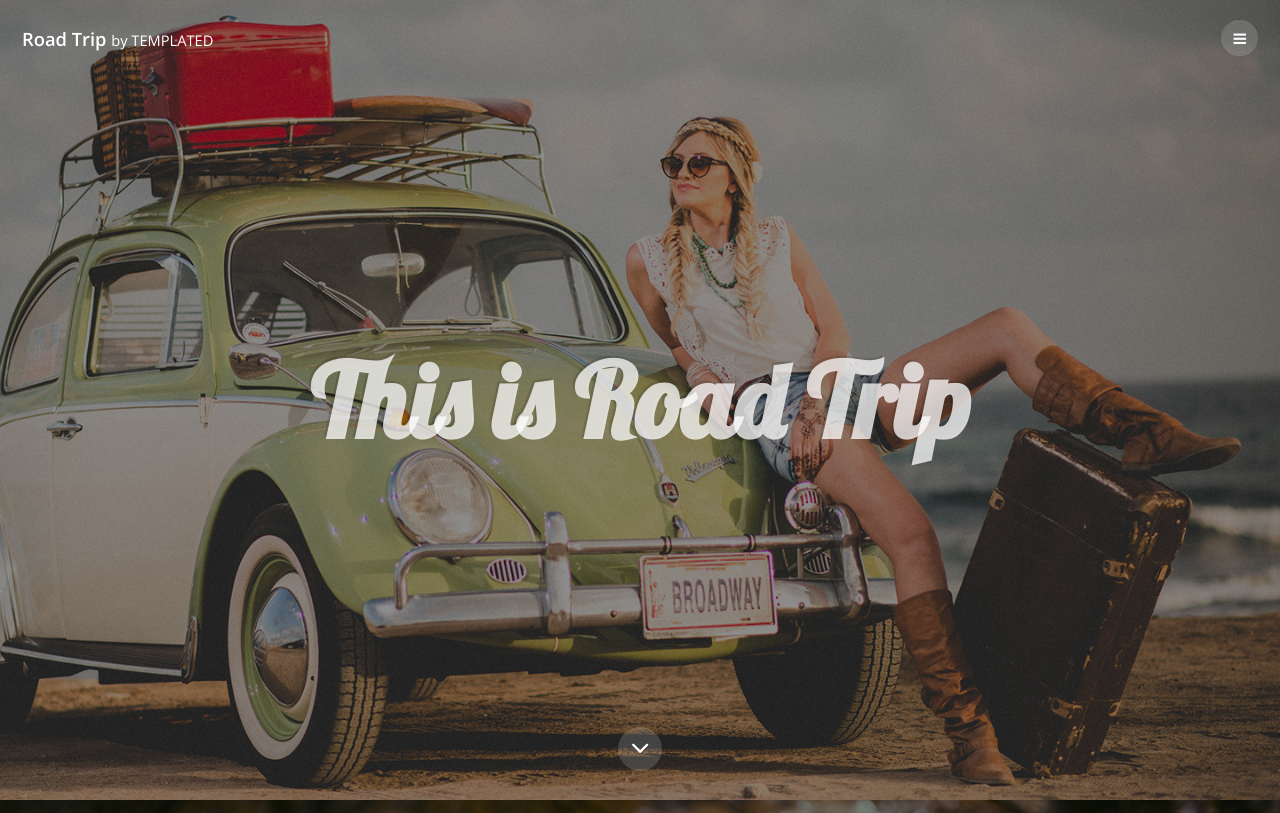
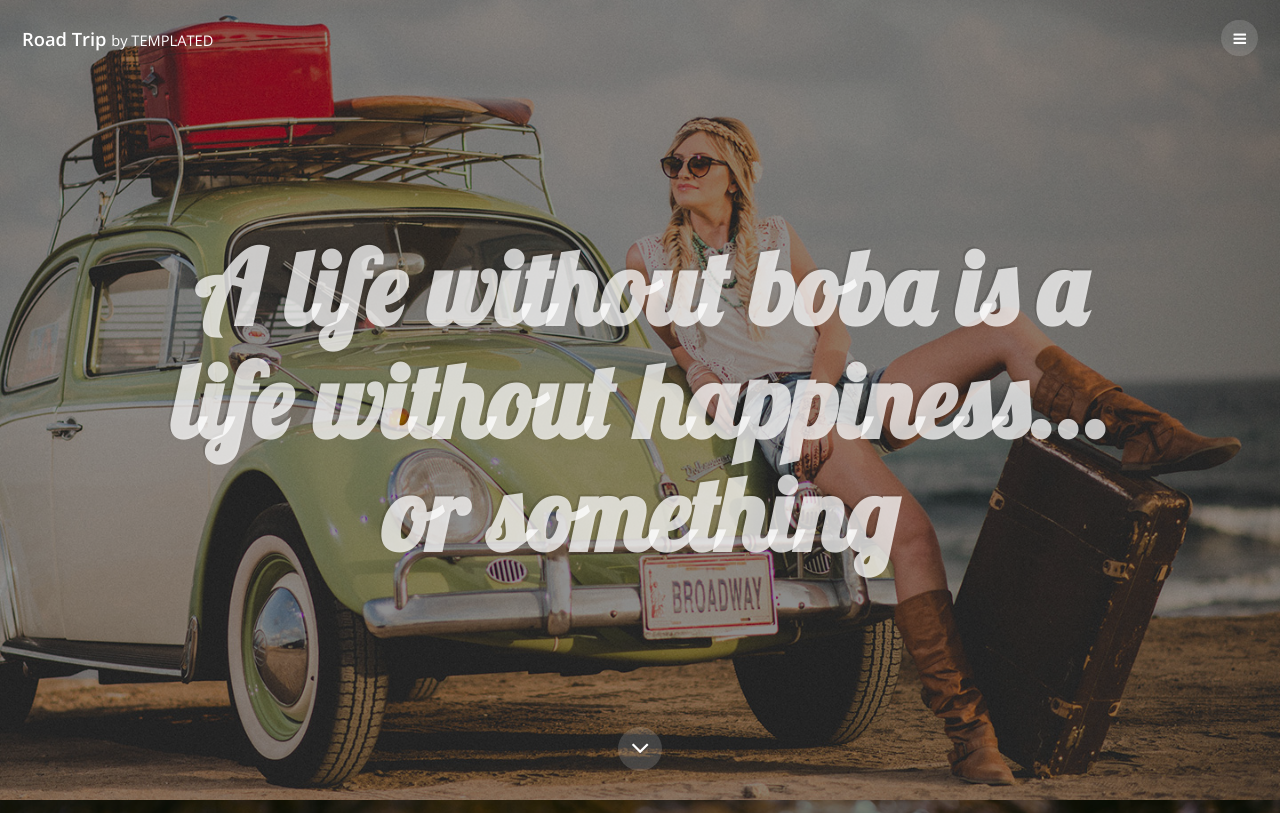
Before and after one commit to BobaChan/BobaChan.github.io, a plain HTML site: page index.html in a window 1280 px wide. Shown: the top 813 px of the page. Drawn offline with nearby package versions, Linux system fonts and the light colour scheme.

Commit message:
Update index.html

```diff
--- a/index.html
+++ b/index.html
@@ -37,7 +37,7 @@
 			<section id="banner" class="bg-img" data-bg="banner.jpg">
 				<div class="inner">
 					<header>
-						<h1>This is Road Trip</h1>
+						<h1>A life without boba is a life without happiness... or something</h1>
 					</header>
 				</div>
 				<a href="#one" class="more">Learn More</a>
```
